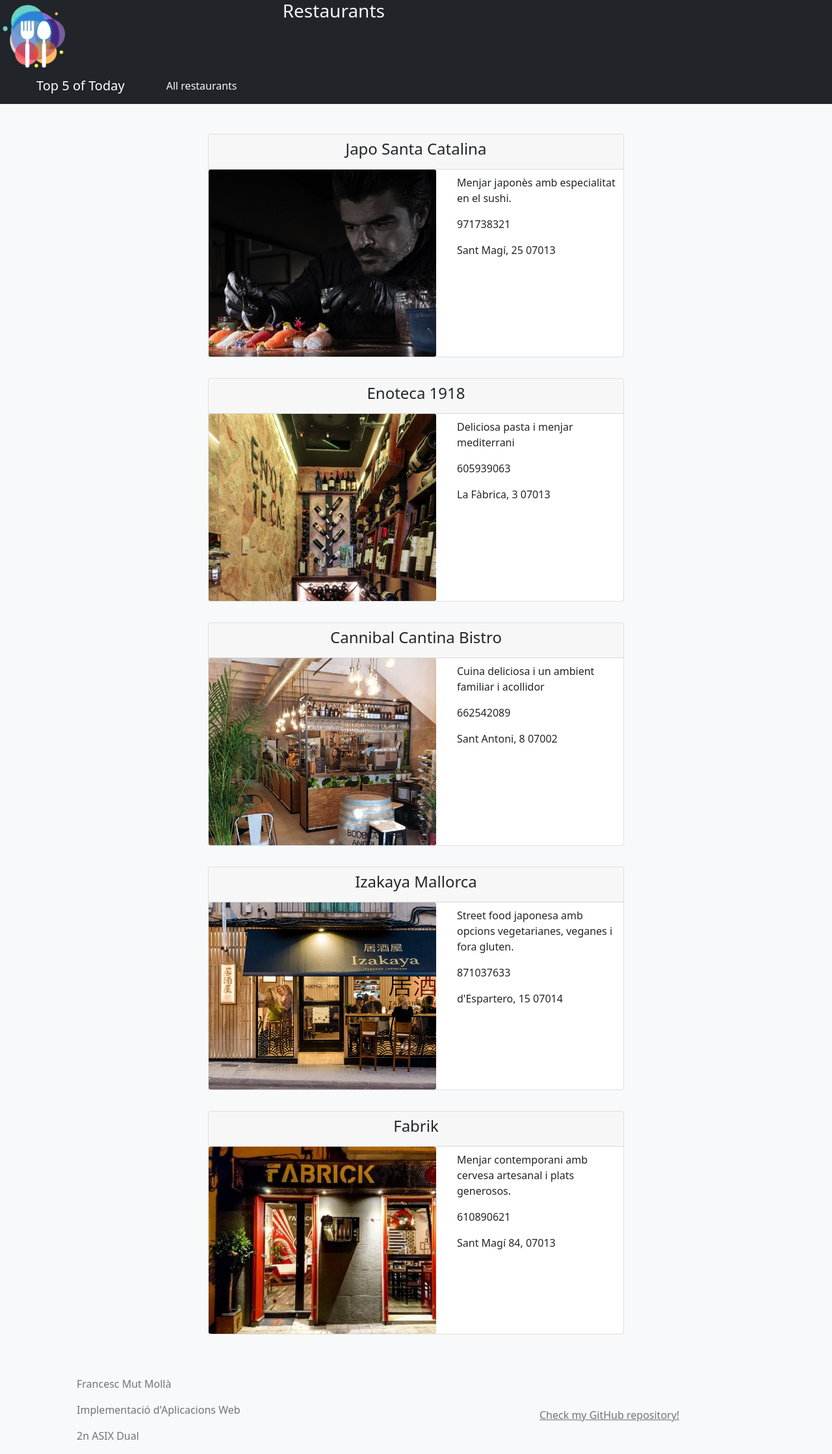
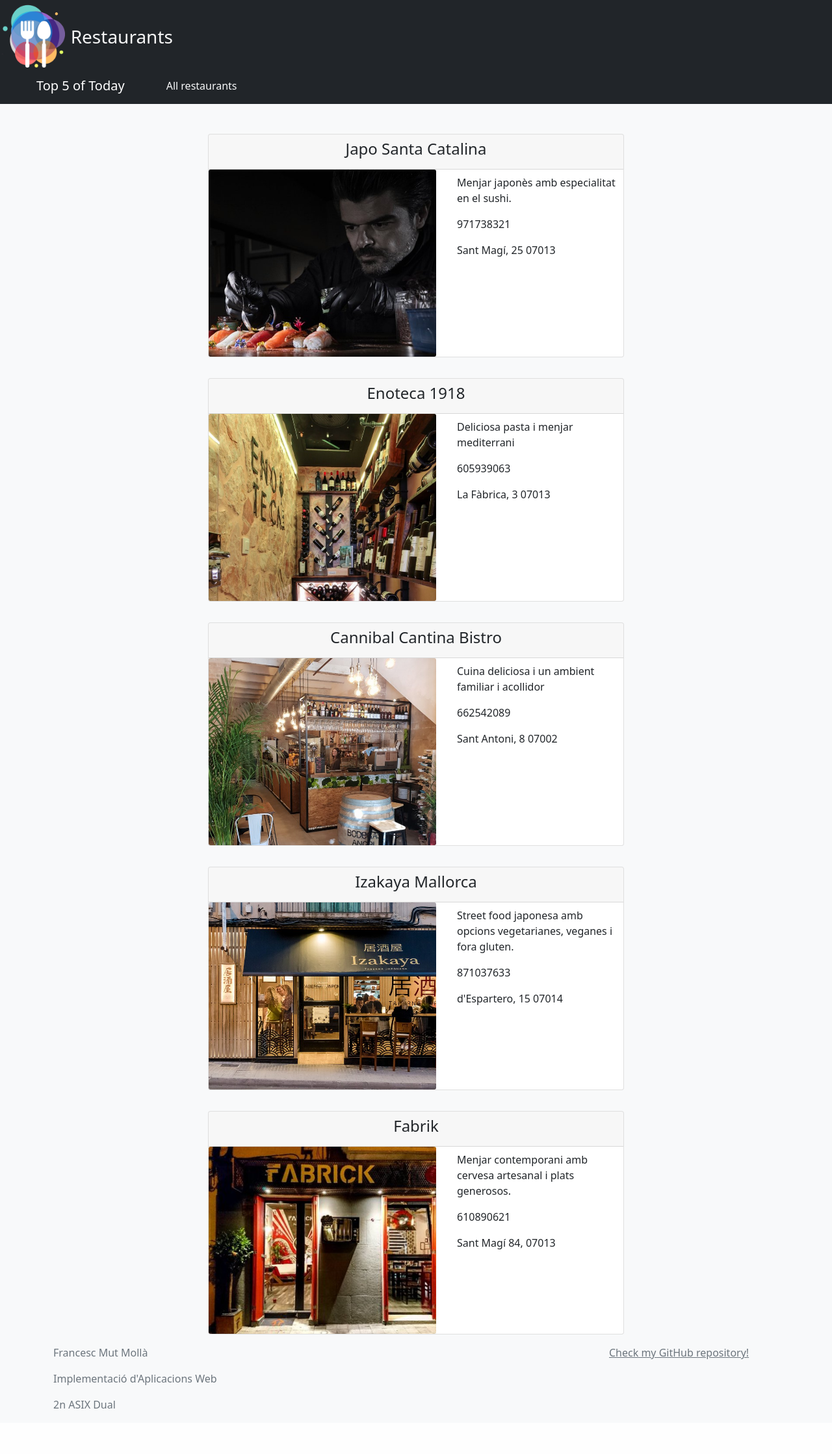
Before and after one commit to sirazazel/Restaurants_SamplePHPWebsite, a PHP site: page / in a window 1280 px wide. Shown: the whole page at 65% size. After the commit the page ends 2168 px from the top, so only its background shows below. Run offline with PHP 8.4, Linux system fonts and the light colour scheme.

Commit message:
Updated footer and navbar

```diff
--- a/www/structure/footer.php
+++ b/www/structure/footer.php
@@ -3,17 +3,15 @@
 function footer(){
     print('
             <footer class="footer">
-                <div class="container p-5 pb-0 mb-0">
+                <div class="container mb-0">
                     <div class="row">
-                        <div class="col-8">
+                        <div class="col">
                             <p class="text-muted">Francesc Mut Mollà</p>
                             <p class="text-muted">Implementació d\'Aplicacions Web</p>
                             <p class="text-muted">2n ASIX Dual</p>
                         </div>
-                        <div class="col-4">
-                            <br>
-                            <br>
-                            <a class="link-secondary" href="https://github.com/cifpfbmoll/Task1_MutFrancesc">Check my GitHub repository!</a>
+                        <div class="col-sm-3">
+                            <a class="link-secondary text-right" href="https://github.com/cifpfbmoll/Task1_MutFrancesc">Check my GitHub repository!</a>
                         </div>
                     </div>
                 </div>
--- a/www/structure/navbar.php
+++ b/www/structure/navbar.php
@@ -4,11 +4,11 @@ function navbar_top(){
     print(
         '<div class =" bg-dark mx-0">
             <div class = "row">
-                <div class = "col-md-4">
+                <div class = "col-md-1">
                     <img src = "./../resources/logo.png" style="width:100px">
                 </div>
                 <div class = "col-md-8">
-                    <h3 style = "color:whitesmoke"> Restaurants </h3>
+                    <h3 style = "color:whitesmoke; padding-top: 40px"> Restaurants </h3>
                 </div>
             </div>
         </div>'
```
